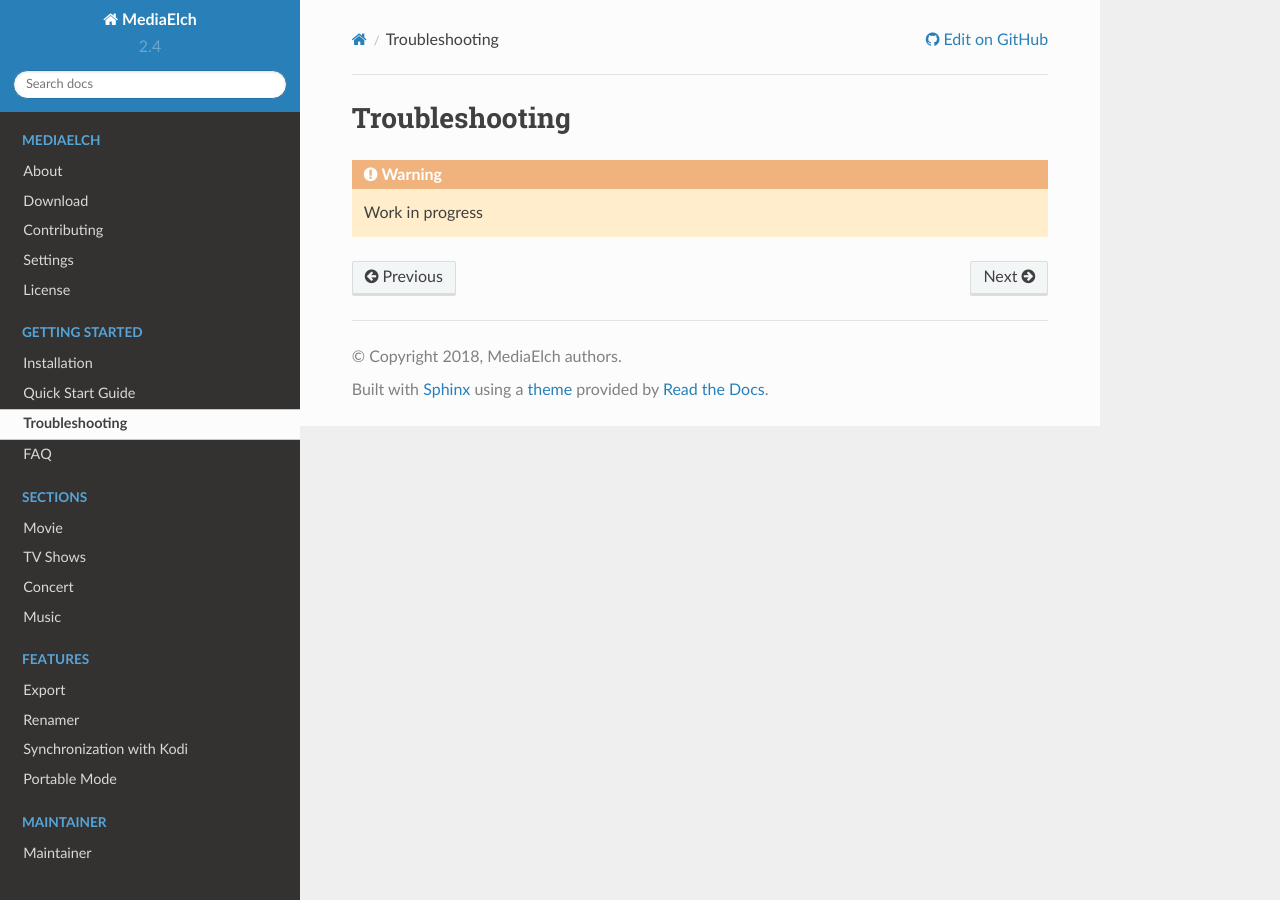
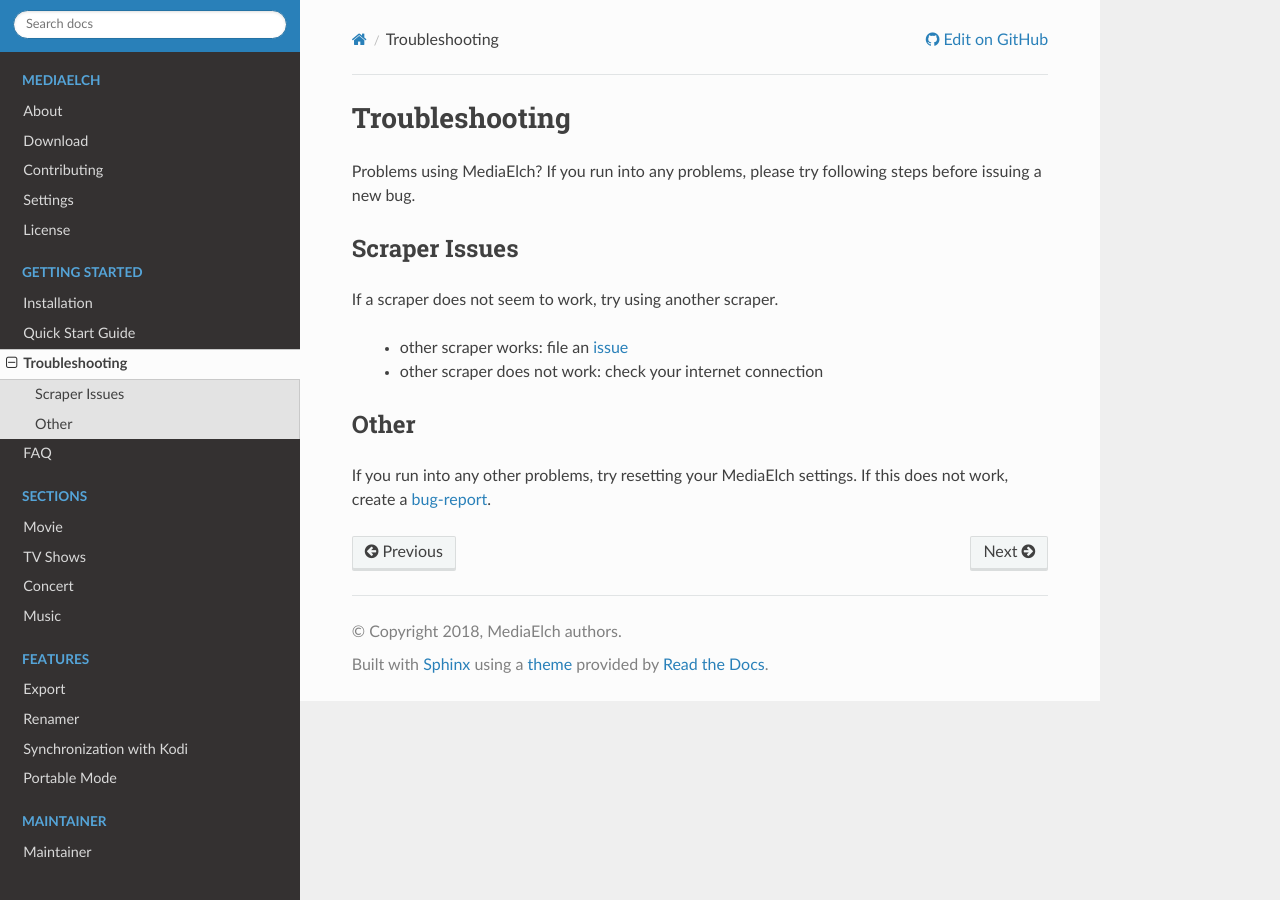
Before and after one commit to mediaelch/mediaelch-doc, a Sphinx documentation site: the page built from docs/source/troubleshooting.rst, in a window 1280 px wide. Built offline with Sphinx 7.4.7 and the Read the Docs theme 2.0.0, drawn with Linux system fonts in a browser that asks for light colours; pages that are not in the unit, such as notebooks, are missing from menus.

Commit message:
[Troubleshooting] Add help section

```diff
--- a/docs/source/troubleshooting.rst
+++ b/docs/source/troubleshooting.rst
@@ -2,6 +2,21 @@
 Troubleshooting
 ===============
 
-.. warning::
+Problems using MediaElch? If you run into any problems, please try following
+steps before issuing a new bug.
 
-   Work in progress
+
+Scraper Issues
+==============
+
+If a scraper does not seem to work, try using another scraper.
+
+   - other scraper works: file an :doc:`issue <contributing/bug-reports>`
+   - other scraper does not work: check your internet connection
+
+
+Other
+=====
+
+If you run into any other problems, try resetting your MediaElch settings.
+If this does not work, create a :doc:`bug-report <contributing/bug-reports>`.
```
